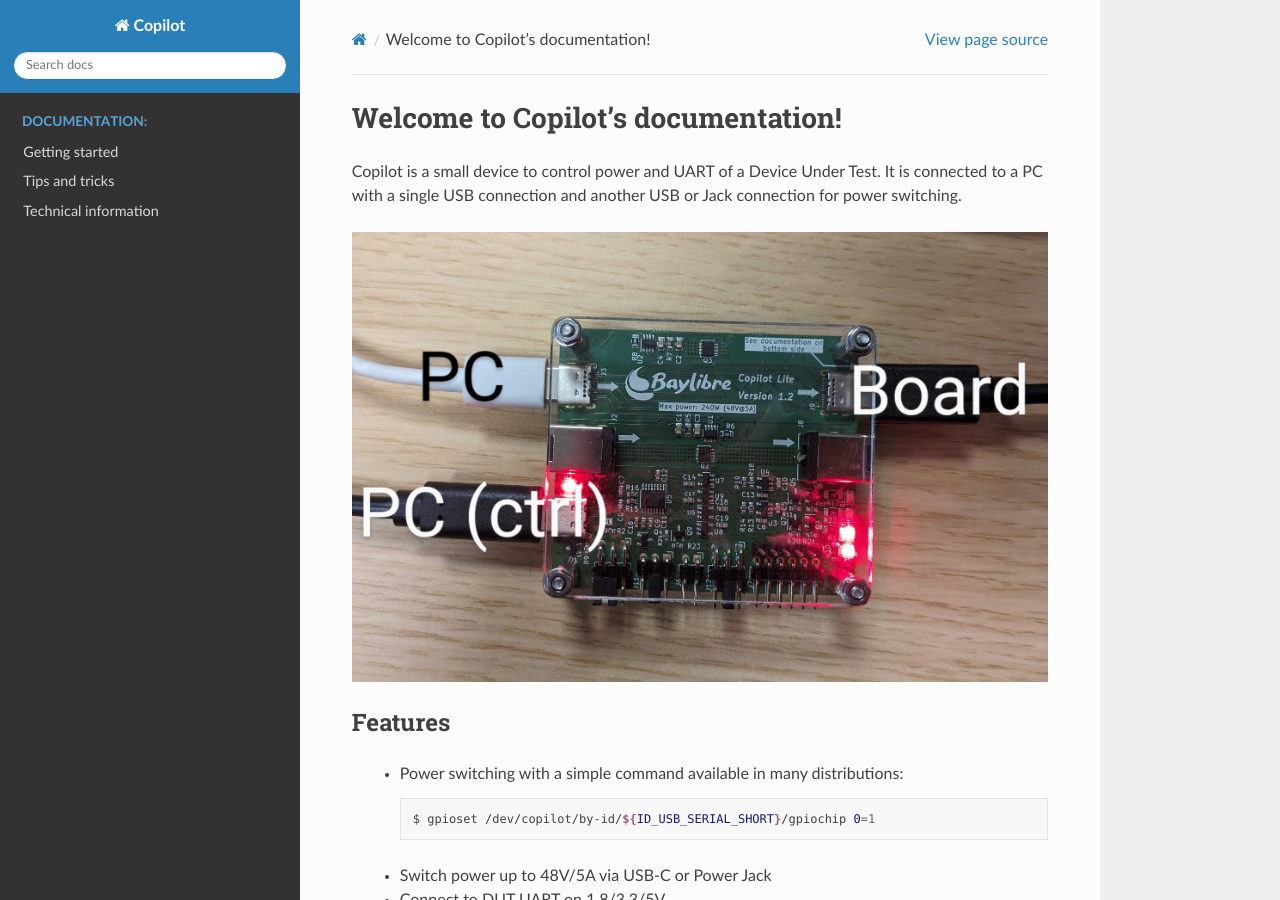
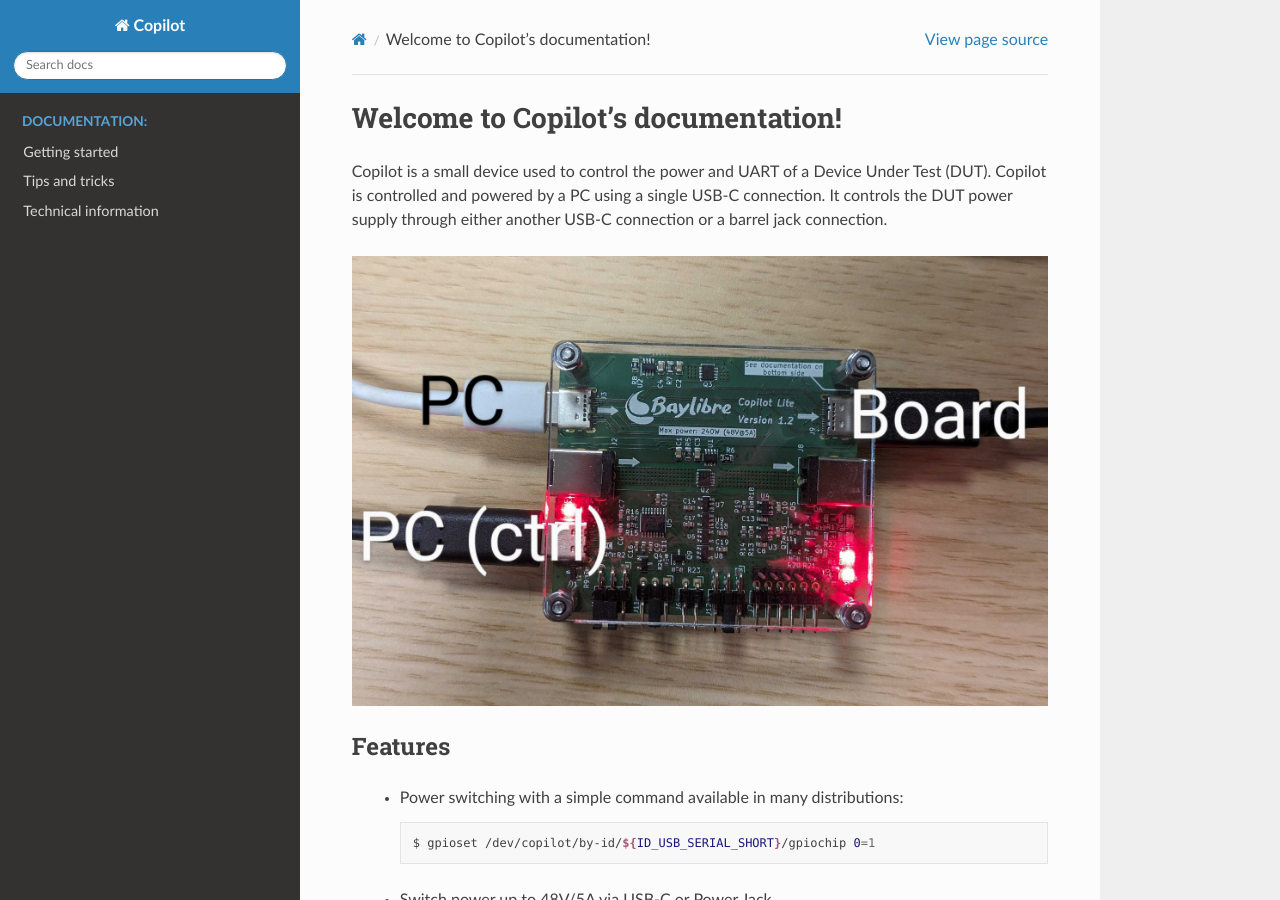
Before and after one commit to BayLibre/Copilot, a Sphinx documentation site: the page built from doc/source/index.rst, in a window 1280 px wide and 900 px high. Built offline with Sphinx 7.4.7 and the Read the Docs theme 2.0.0, drawn with Linux system fonts in a browser that asks for light colours.

Commit message:
doc: index: minor grammar clean-up
Signed-off-by: Philip Molloy <pmolloy@baylibre.com>

```diff
--- a/doc/source/index.rst
+++ b/doc/source/index.rst
@@ -6,9 +6,10 @@
 Welcome to Copilot's documentation!
 ===================================
 
-Copilot is a small device to control power and UART of a Device Under Test. It
-is connected to a PC with a single USB connection and another USB or Jack
-connection for power switching.
+Copilot is a small device used to control the power and UART of a Device Under
+Test (DUT). Copilot is controlled and powered by a PC using a single USB-C
+connection. It controls the DUT power supply through either another USB-C
+connection or a barrel jack connection.
 
 .. image:: pictures/copilot_lite_cables.jpg
 
```
